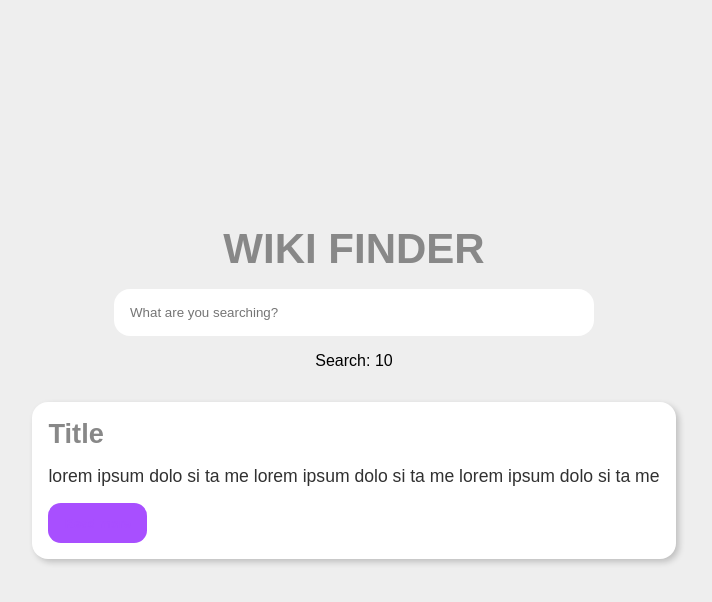
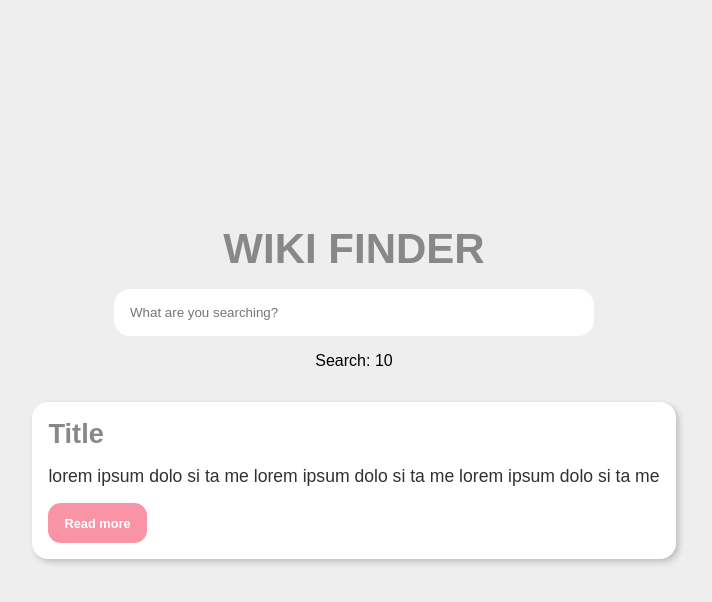
Before and after one commit to PJMantoss/wiki_finder, a React (Create React App) app: page / in a window 1280 px wide. In both pictures the pointer is over the link "Read more". Shown: the top 602 px of the page, without its empty margins (286-998 px from the left). Built offline with nearby package versions, Linux system fonts and the light colour scheme.

Commit message:
update styling

```diff
--- a/src/App.css
+++ b/src/App.css
@@ -90,6 +90,5 @@ h1{
 }
 
 .result a:hover{
-  background-image: #fff;
-  color: #A84fff;
+  background: rgb(248, 148, 165);
 }
```
